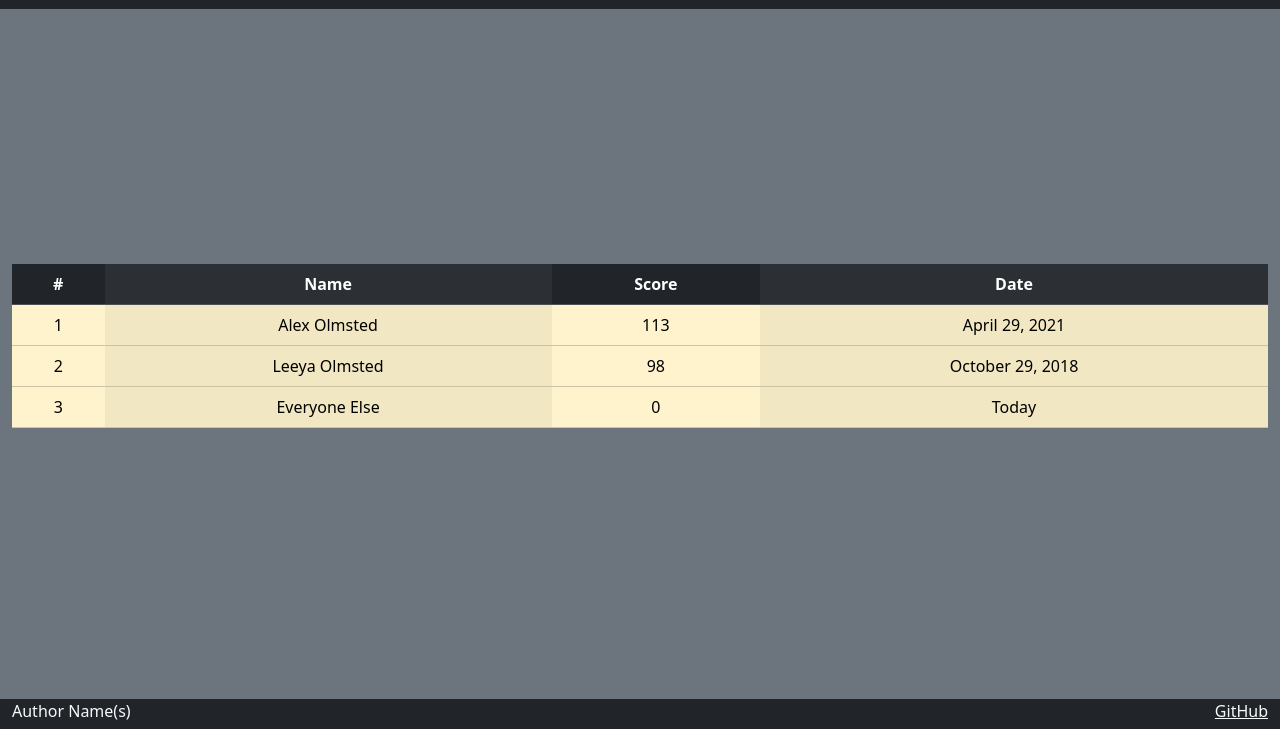
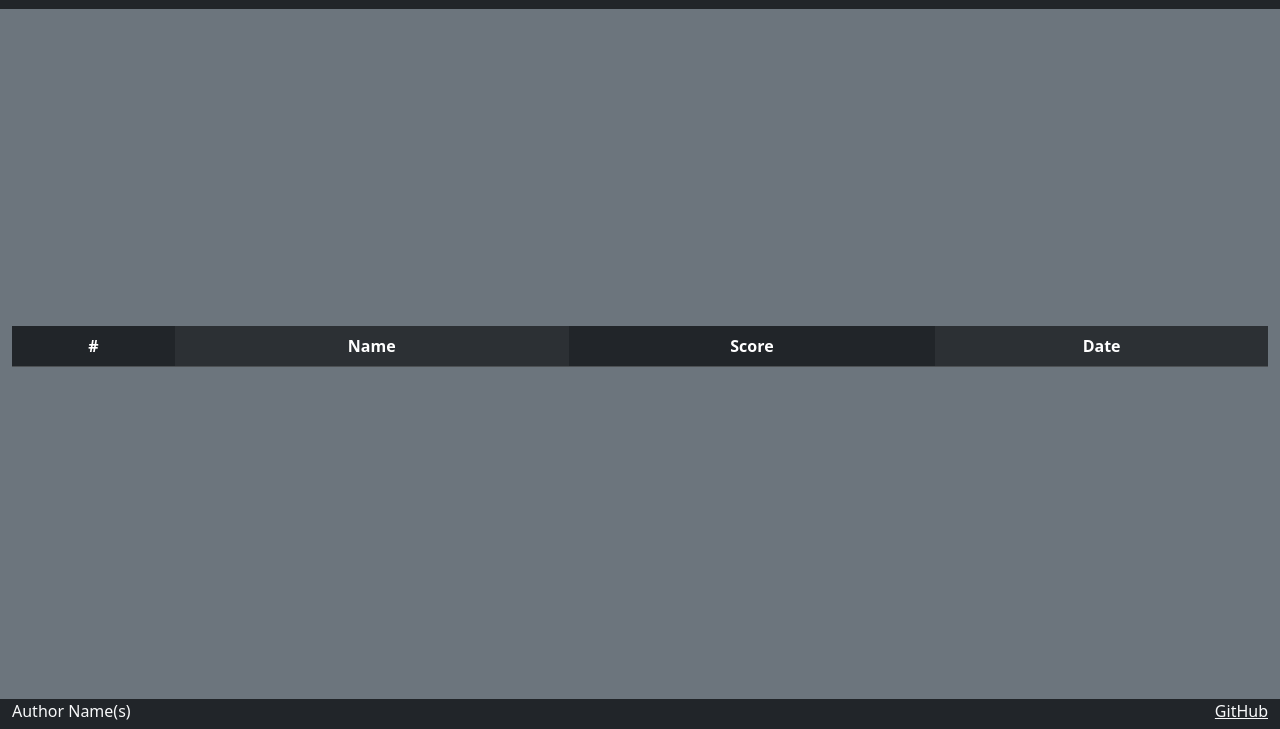
Before and after one commit to heeeedjr/simon, a plain HTML site: page scores.html in a window 1280 px wide. Shown: the part 71-800 px from the top of the page. Drawn offline with nearby package versions, Linux system fonts and the light colour scheme.

Commit message:
updating scores.html for javascript

```diff
--- a/scores.html
+++ b/scores.html
@@ -46,26 +46,7 @@
                         <th>Date</th>
                     </tr>
                 </thead>
-                <tbody>
-                    <tr>
-                        <td>1</td>
-                        <td>Alex Olmsted</td>
-                        <td>113</td>
-                        <td>April 29, 2021</td>
-                    </tr>
-                    <tr>
-                        <td>2</td>
-                        <td>Leeya Olmsted</td>
-                        <td>98</td>
-                        <td>October 29, 2018</td>
-                    </tr>
-                    <tr>
-                        <td>3</td>
-                        <td>Everyone Else</td>
-                        <td>0</td>
-                        <td>Today</td>
-                    </tr>
-                </tbody>
+                <tbody id="scores"></tbody>
             </table>
         </main>
 
@@ -75,4 +56,6 @@
                 <a class="text-reset" href="https://github.com/heeeedjr/simon">GitHub</a>
             </div>
         </footer>
+        <script src="scores.js"></script>
     </body>
+</html>
```
